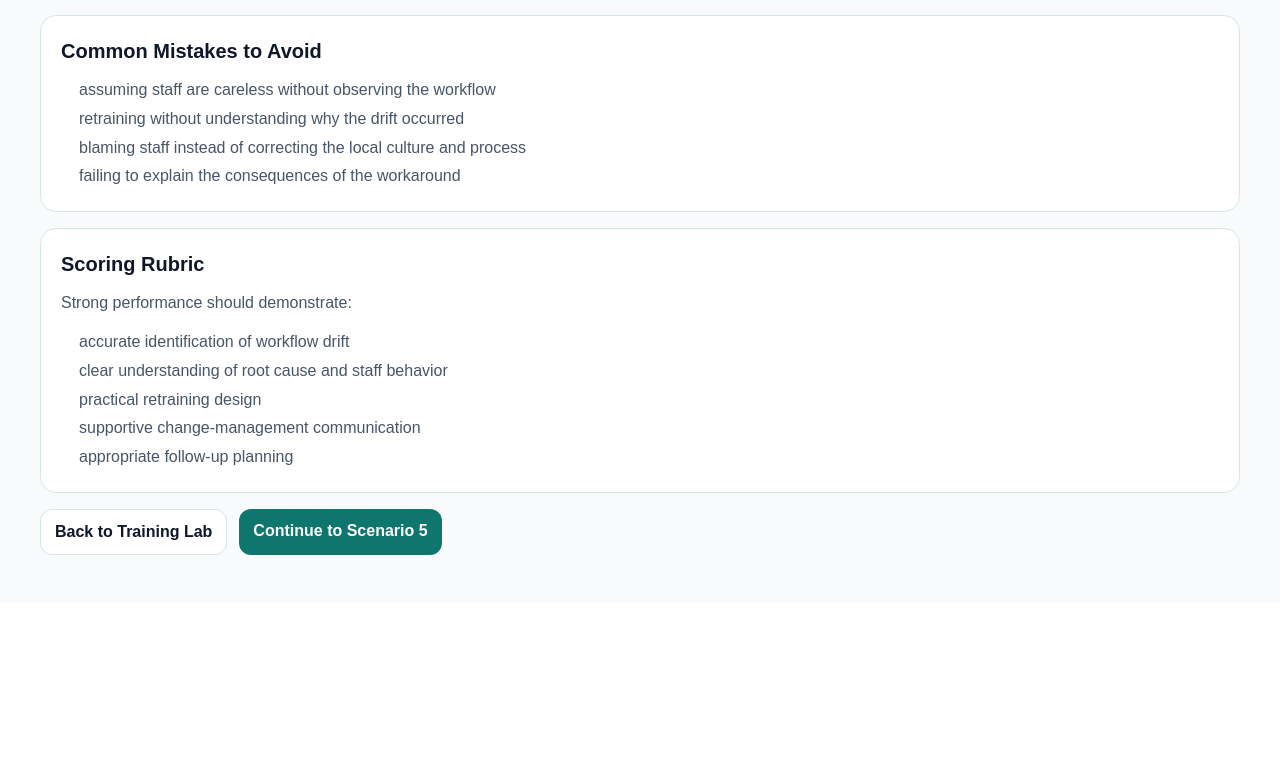
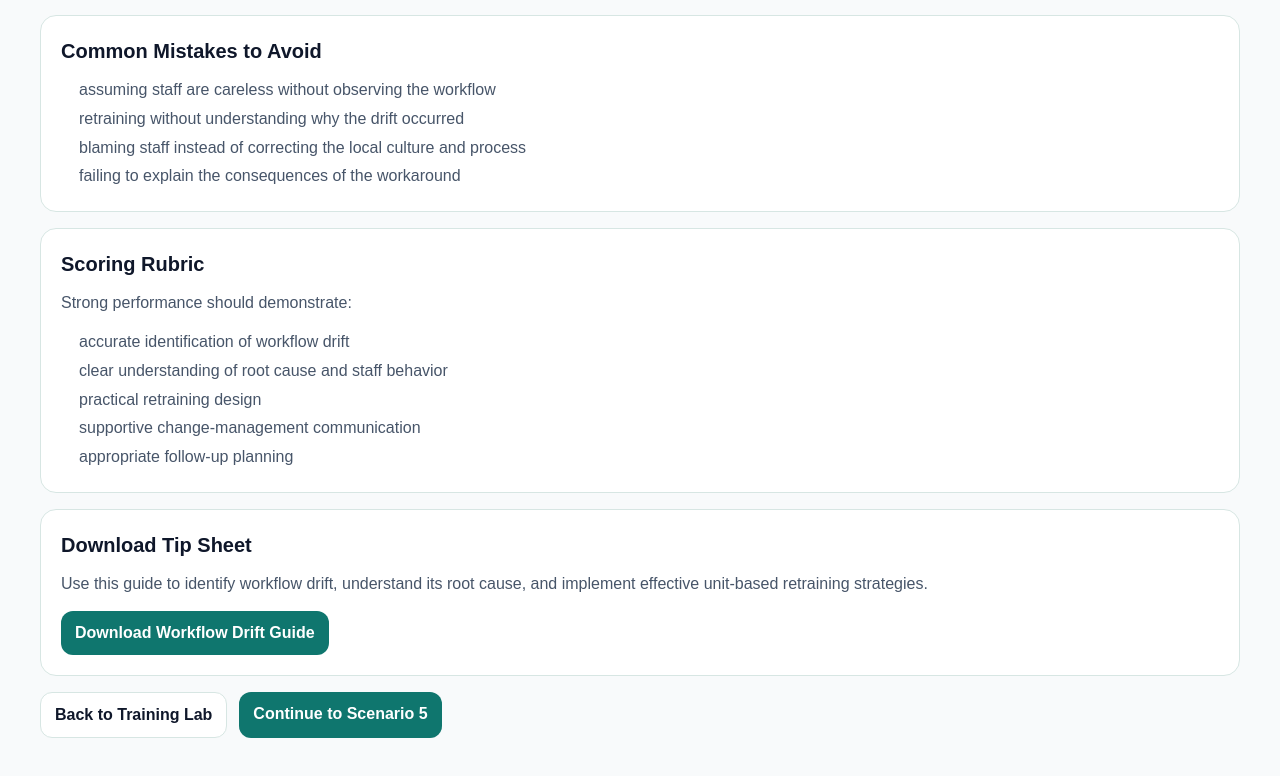
Before and after one commit to bamao33-hub/nursebridge-web, a Next.js app: page /practice-lab/training/scenario-4 in a window 1280 px wide. Shown: the part 2573-3349 px from the top of the page. Before the commit the page ends 3176 px from the top, so only its background shows below. Built offline with nearby package versions, Linux system fonts and the light colour scheme.

Commit message:
Update page.tsx

```diff
--- a/app/practice-lab/training/scenario-4/page.tsx
+++ b/app/practice-lab/training/scenario-4/page.tsx
@@ -286,6 +286,32 @@ export default function TrainingScenarioFourPage() {
             <li>appropriate follow-up planning</li>
           </ul>
         </section>
+        <section style={sectionStyle}>
+  <div style={{ fontWeight: 800, fontSize: 20, marginBottom: 10 }}>
+    Download Tip Sheet
+  </div>
+
+  <div style={{ color: COLORS.muted, lineHeight: 1.7, marginBottom: 14 }}>
+    Use this guide to identify workflow drift, understand its root cause,
+    and implement effective unit-based retraining strategies.
+  </div>
+
+  <a
+    href="/tipsheets/workflow-drift-correction-guide.pdf"
+    download
+    style={{
+      display: "inline-block",
+      textDecoration: "none",
+      background: COLORS.teal,
+      color: "#ffffff",
+      fontWeight: 800,
+      padding: "10px 14px",
+      borderRadius: 12,
+    }}
+  >
+    Download Workflow Drift Guide
+  </a>
+</section>
 
         <div style={{ display: "flex", gap: 12, flexWrap: "wrap", marginTop: 8 }}>
           <Link href="/practice-lab/training" style={secondaryButtonStyle}>
```
